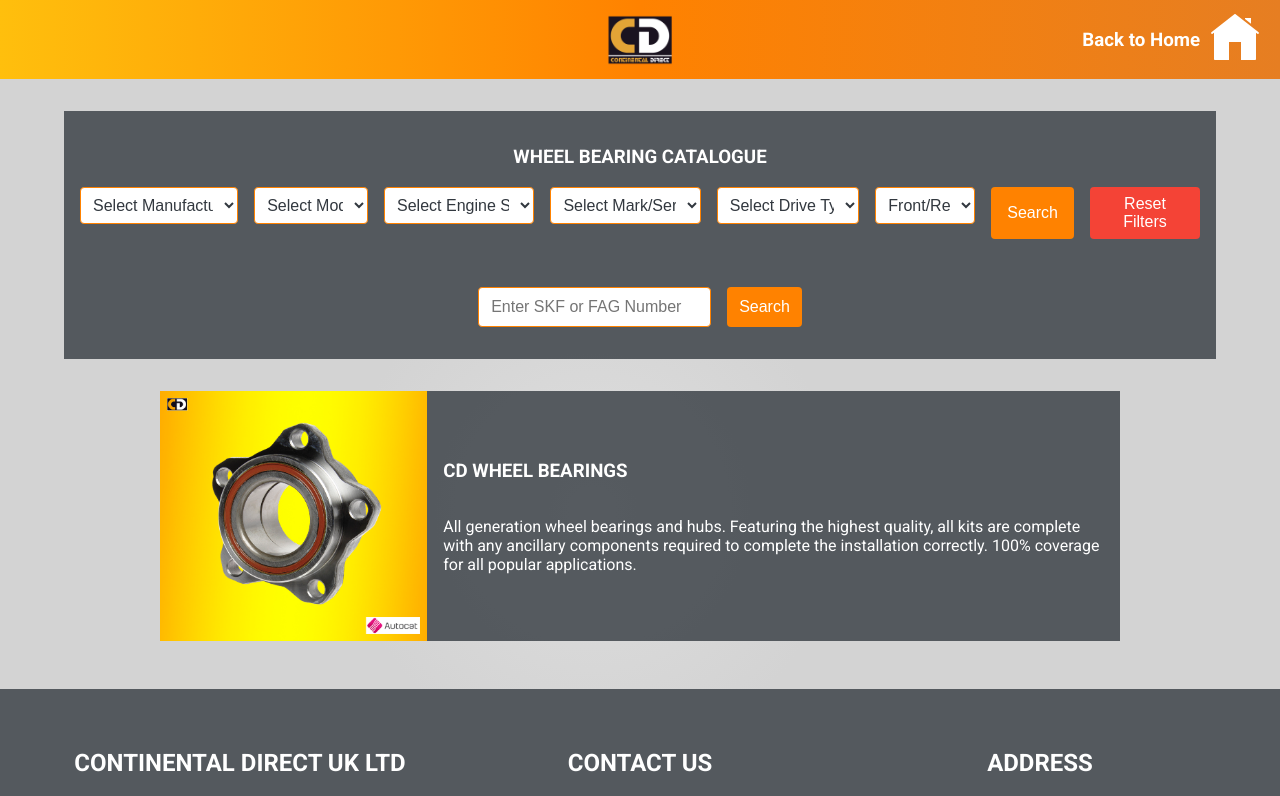
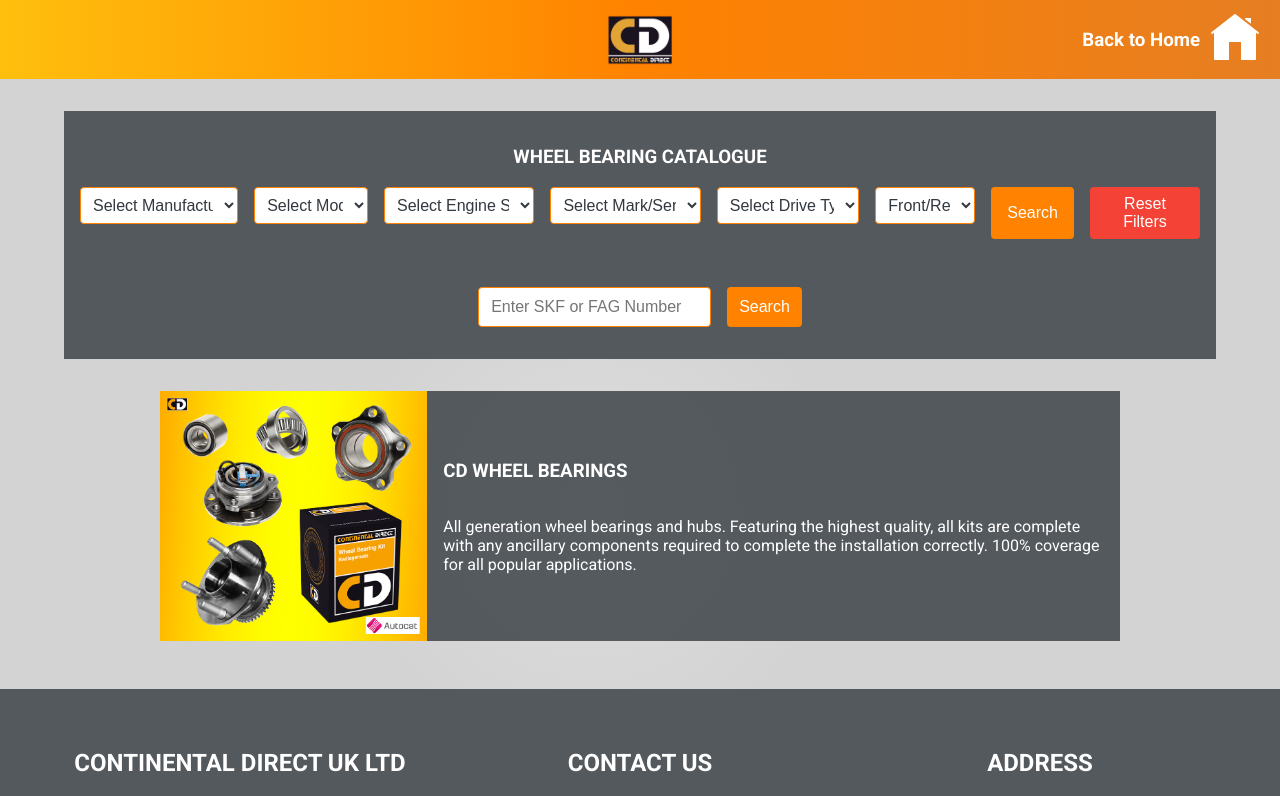
Before and after one commit to Continental-Direct/wheelbearing-catalogue, a React (Vite) app in the folder wheelbearing-catalogue/: page / in a window 1280 px wide. Shown: the top 796 px of the page. Built offline with nearby package versions, Linux system fonts and the light colour scheme.

Commit message:
add new home page image

```diff
--- a/wheelbearing-catalogue/src/components/home/filterContainer.tsx
+++ b/wheelbearing-catalogue/src/components/home/filterContainer.tsx
@@ -148,7 +148,7 @@
       </div>
       <div className="wheelbearing-info">
         <div className="home-img-container">
-          <img className="home-img" src="CD-WBK-2.jpg" alt="wheelbearings" />
+          <img className="home-img" src="CD-WBK-Main.jpg" alt="wheelbearings" />
         </div>
         <div className="home-info">
           <h3>CD WHEEL BEARINGS</h3>
```
Also changed, not shown: wheelbearing-catalogue/public/CD-WBK-All.jpg (added), wheelbearing-catalogue/public/CD-WBK-Main.jpg (added).
